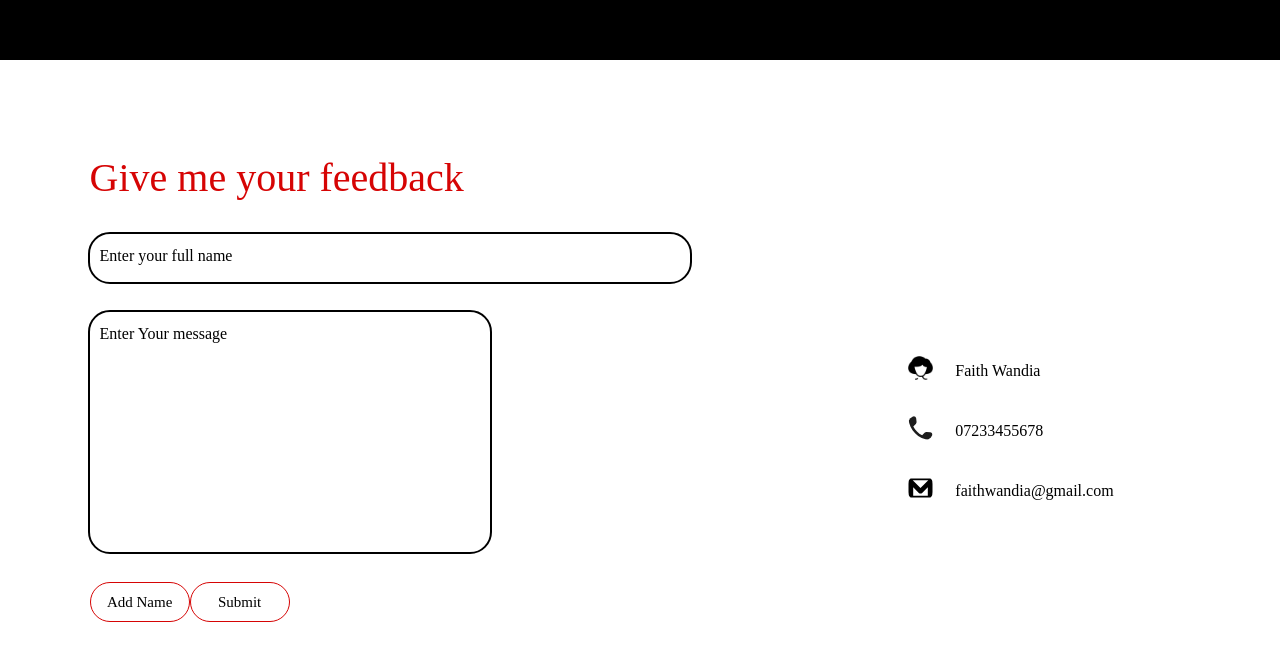
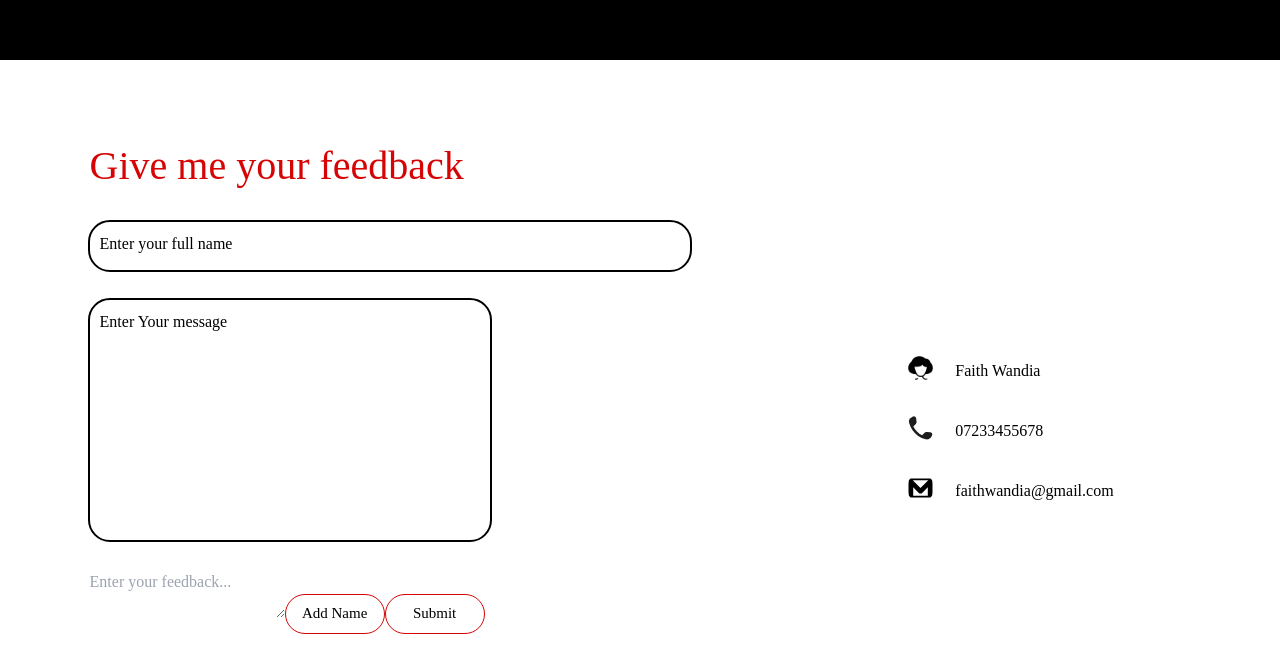
Before and after one commit to MurimiJane/wandiaRecipes, a React (Create React App) app: page / in a window 1280 px wide. Shown: the part 2180-2852 px from the top of the page. Built offline with nearby package versions, Linux system fonts and the light colour scheme.

Commit message:
feedback new commit

```diff
--- a/src/App.css
+++ b/src/App.css
@@ -150,7 +150,7 @@ body {
 .container1 {
   background-image: url(./Images/saladbg.jpg);
   background-size: cover;
-  width: 310px;
+  width: 280px;
   height: 40vh;
   border-radius: 30px;
   text-align: center;
@@ -164,7 +164,7 @@ body {
 .container2 {
   background-image: url(./Images/mealsbg.jpg);
   background-size: cover;
-  width: 310px;
+  width: 280px;
   height: 40vh;
   border-radius: 30px;
   text-align: center;
@@ -178,7 +178,7 @@ body {
 .container3 {
   background-image: url(./Images/chickenbg.jpg);
   background-size: cover;
-  width: 310px;
+  width: 280px;
   height: 40vh;
   border-radius: 30px;
   text-align: center;
@@ -193,7 +193,7 @@ body {
 .container4 {
   background-image: url(./Images/coffeebg.jpg);
   background-size: cover;
-  width: 310px;
+  width: 280px;
   height: 40vh;
   border-radius: 30px;
   text-align: center;
--- a/src/Components/Footerm.js
+++ b/src/Components/Footerm.js
@@ -1,12 +1,20 @@
-import React, { useRef, useState, useEffect } from 'react'
+import React, { useRef, useState, useEffect } from 'react';
 import 'bootstrap/dist/css/bootstrap.min.css';
-import herName from '../Images/icons8-woman-64.png'
-import email from '../Images/gmail.svg'
-import phone from '../Images/phone.svg'
+import herName from '../Images/icons8-woman-64.png';
+import email from '../Images/gmail.svg';
+import phone from '../Images/phone.svg';
 
 
 
-function Footerm() {
+function Footerm({ onFeedbackSubmit }) {
+    const [feedback, setFeedback] = useState('');
+
+    const handleSubmit = (e) => {
+        e.preventDefault();
+        onFeedbackSubmit(feedback);
+        setFeedback('');
+    };
+
     //get data from input userName
     const userNameRef = useRef();
     const userMessageRef = useRef();
@@ -38,20 +46,28 @@ function Footerm() {
                 <div className="feedback">
                     <h1>Give me your feedback</h1>
                     <br></br>
+                    <form onSubmit={handleSubmit}>
                         <div className="input-tab nametab">
                             <input type="text" id="fullname" required className="input nametab" ref={userNameRef} />
                             <label htmlFor="fullname" className="input-label">Enter your full name</label>
                         </div>
 
                         <div className="input-tab ">
-                        <input type="text" id="msg" required className="input msgtab" ref={userMessageRef}/>
+                            <input type="text" id="msg" required className="input msgtab" ref={userMessageRef} />
                             <label htmlFor="msg" className="input-label">Enter Your message</label>
                         </div>
 
+                        <textarea
+                            value={feedback}
+                            onChange={(e) => setFeedback(e.target.value)}
+                            placeholder="Enter your feedback..."
+                            required
+                        />
+
                         <button className="submit" onClick={submit}>Add Name</button>
-                    <button className="submit" onClick={submit} >Submit</button>
+                        <button className="submit" type="submit" onClick={submit} >Submit</button>
 
-
+                    </form>
 
                 </div>
 
--- a/src/Pages/Home.js
+++ b/src/Pages/Home.js
@@ -6,9 +6,13 @@ import { Link } from "react-router-dom";
 import Button from 'react-bootstrap/Button';
 
 
-
 function Home() {
 
+        const [feedbackList, setFeedbackList] = useState([]);
+
+        const handleFeedbackSubmit = (feedback) => {
+            setFeedbackList([...feedbackList, feedback]);
+        };
 
 
         return (
@@ -54,12 +58,17 @@ function Home() {
                 <div className="section3">
                     <h2>Feedback</h2>
                     <p>Feedback will appear here</p>
+                    <ul>
+                    {feedbackList.map((feedback, index) => (
+                        <li key={index}>{feedback}</li>
+                    ))}
+                </ul>
+                </div>
 
-                    </div>
 
                 <div className="section4">
 
-                        <Footer />
+                    <Footer onFeedbackSubmit={handleFeedbackSubmit}/>
 
                 </div>
             </div>
```
Lines whose indentation alone changed are shown as unchanged.
